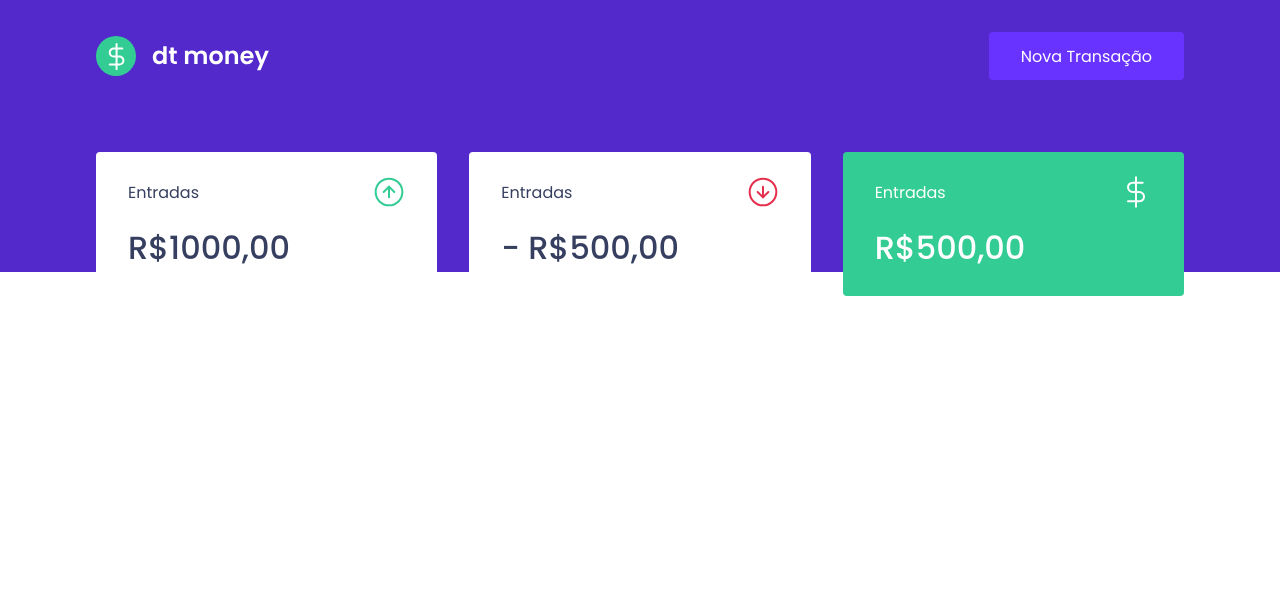
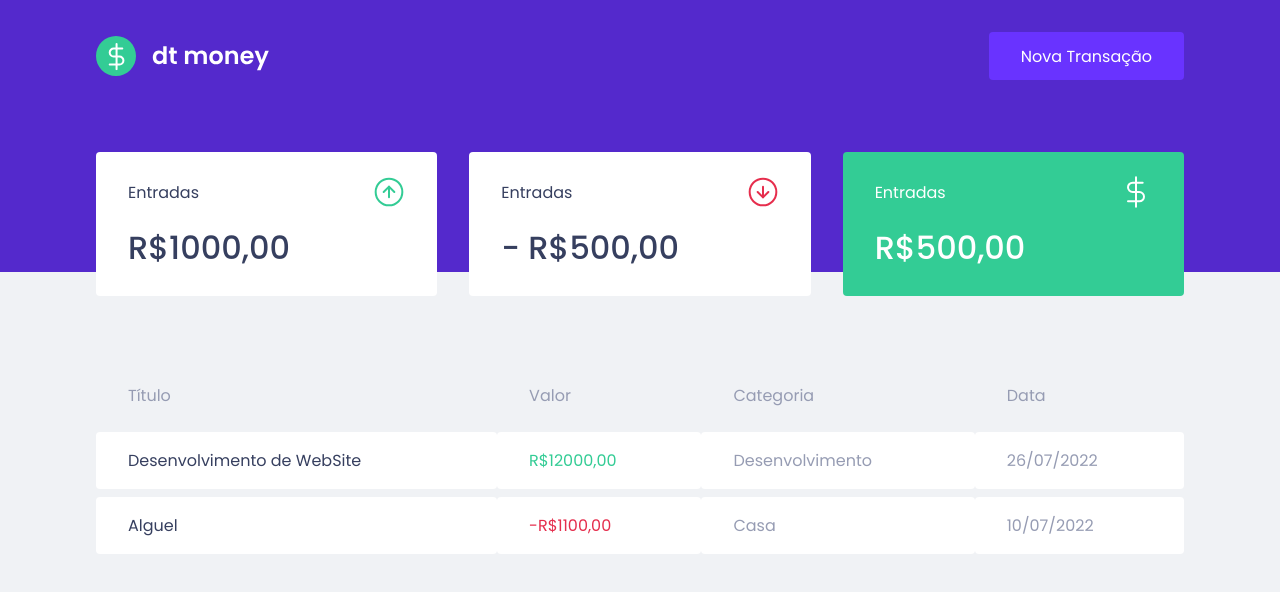
Before and after one commit to DenerBarros/dt-money, a React (Create React App) app: page / in a window 1280 px wide. Shown: the top 592 px of the page. Built offline with nearby package versions, Linux system fonts and the light colour scheme.

Commit message:
Feito a tabela de transações com dados estáticos

```diff
--- a/src/components/Dashboard/index.tsx
+++ b/src/components/Dashboard/index.tsx
@@ -1,10 +1,12 @@
 import { Summary } from "../Summary";
+import { TransactionsTable } from "../TransactionsTable";
 import { Container } from "./styles";
 
 export function Dashboard() {
     return (
         <Container>
             <Summary/>
+            <TransactionsTable/>
         </Container>
 
     );
--- /dev/null
+++ b/src/components/TransactionsTable/index.tsx
@@ -0,0 +1,33 @@
+import { Container } from "./styles";
+
+export function TransactionsTable() {
+    return (
+        <Container>
+            <table>
+                <thead>
+                    <tr>
+                        <th>Título</th>
+                        <th>Valor</th>
+                        <th>Categoria</th>
+                        <th>Data</th>
+                    </tr>
+                </thead>
+                <tbody>
+                    <tr>
+                        <td>Desenvolvimento de WebSite</td>
+                        <td className="deposit">R$12000,00</td>
+                        <td>Desenvolvimento</td>
+                        <td>26/07/2022</td>
+                    </tr>
+                    <tr>
+                        <td>Alguel</td>
+                        <td className="withdraw">-R$1100,00</td>
+                        <td>Casa</td>
+                        <td>10/07/2022</td>
+                    </tr>
+                </tbody>
+            </table>
+        </Container>
+
+    );
+}
--- /dev/null
+++ b/src/components/TransactionsTable/styles.ts
@@ -0,0 +1,38 @@
+import styled from "styled-components";
+
+export const Container = styled.div`
+    margin-top: 4rem;
+
+    table {
+        width:100%;
+        border-spacing: 0 0.5rem;
+
+        th {
+            color: var(--text-body);
+            font-weight: 400;
+            padding: 1rem 2rem;
+            text-align: left;
+            line-height: 1.5rem;
+        }
+
+        td {
+            padding: 1rem 2rem;
+            border: 0;
+            background: var(--shape);
+            color: var(--text-body);
+            border-radius: 0.25rem;
+
+            &:first-child {
+                color: var(--text-title);
+            }
+
+            &.deposit {
+                color: var(--green);
+            }
+
+            &.withdraw {
+                color: var(--red);
+            }
+        }
+    }
+`;
--- a/src/styles/global.ts
+++ b/src/styles/global.ts
@@ -2,7 +2,7 @@
 
 export const GlobalStyle = createGlobalStyle`
     :root {
-        --background: #f0f2f5;
+
         --red: #e52e4d;
         --blue: #5429cc;
         --green: #33cc95;
@@ -33,7 +33,7 @@
     }
 
     body {
-        background: (--background);
+        background: var(--background);
         -webkit-font-smoothing: antialiased;
     }
 
```
